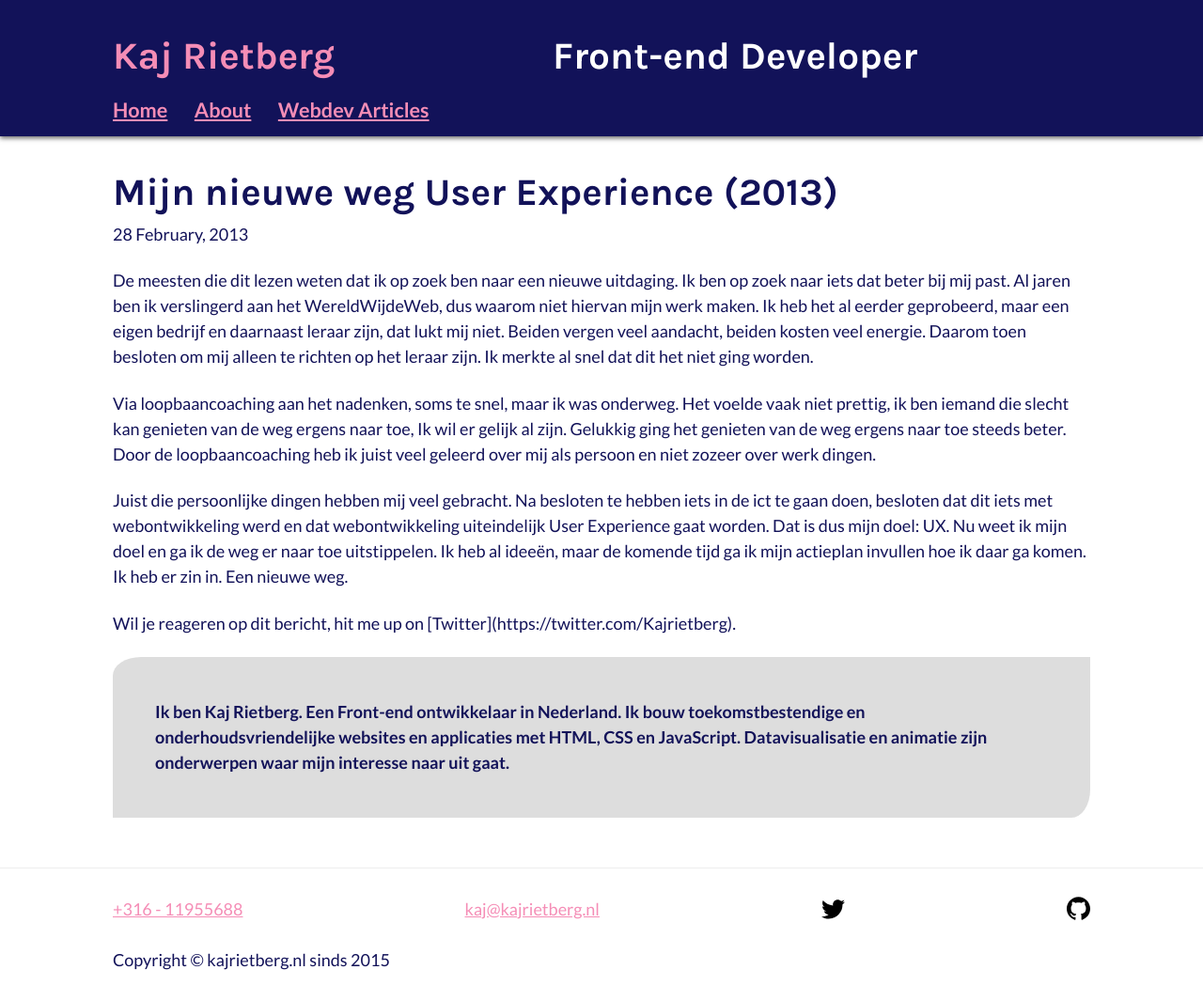
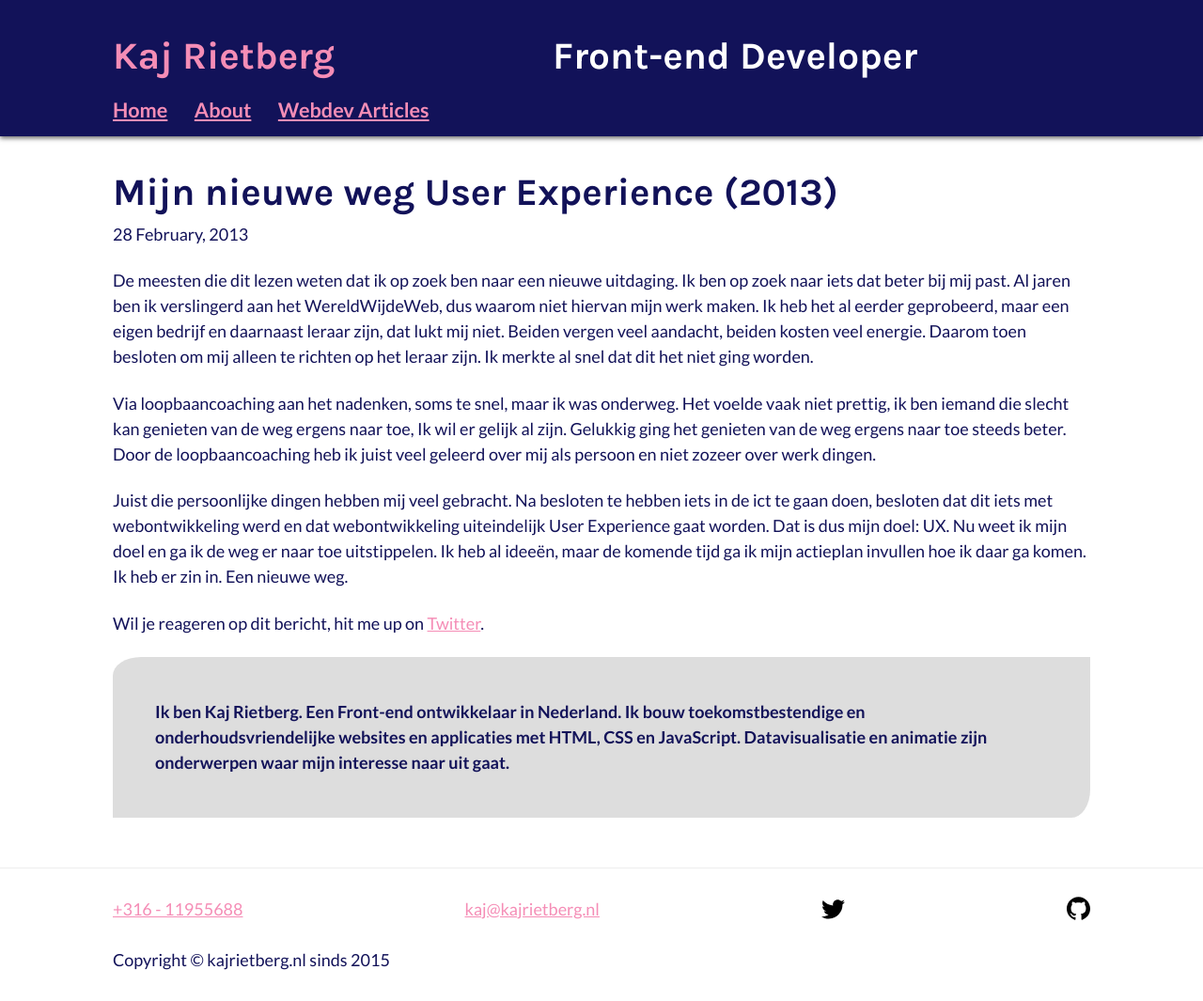
Before and after one commit to kajrietberg/kajrietberg.nl, a Jekyll site: the page built from _posts/2013-02-28-mijn-nieuwe-weg.md, in a window 1280 px wide. Shown: the whole page at 94% size. Built offline with Jekyll 4.4.1, drawn with Linux system fonts in a browser that asks for light colours; some of the changed lines change nothing that is shown.

Commit message:
Tagline aanpassen

```diff
--- a/_includes/post-tagline.html
+++ b/_includes/post-tagline.html
@@ -1,5 +1,5 @@
 <p>
-    Wil je reageren op dit bericht, hit me up on [Twitter](https://twitter.com/Kajrietberg).
+    Wil je reageren op dit bericht, hit me up on <a href="https://twitter.com/Kajrietberg" title="Kaj Rietberg zijn Twitter account">Twitter</a>.
 </p>
 
 <p class="post-tagline">
```
